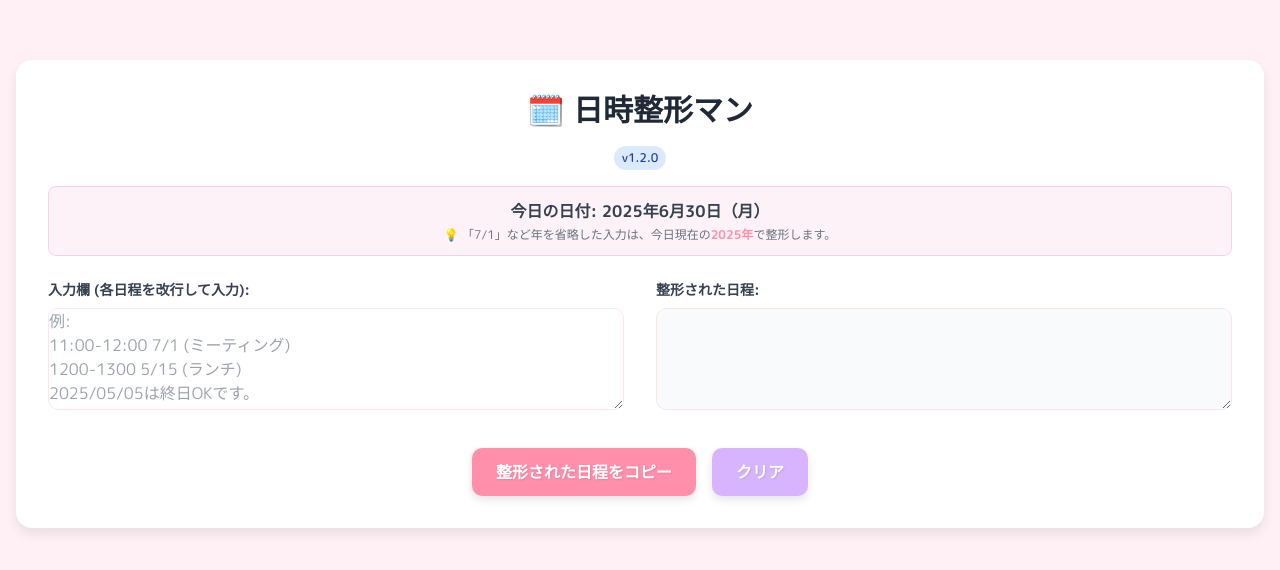
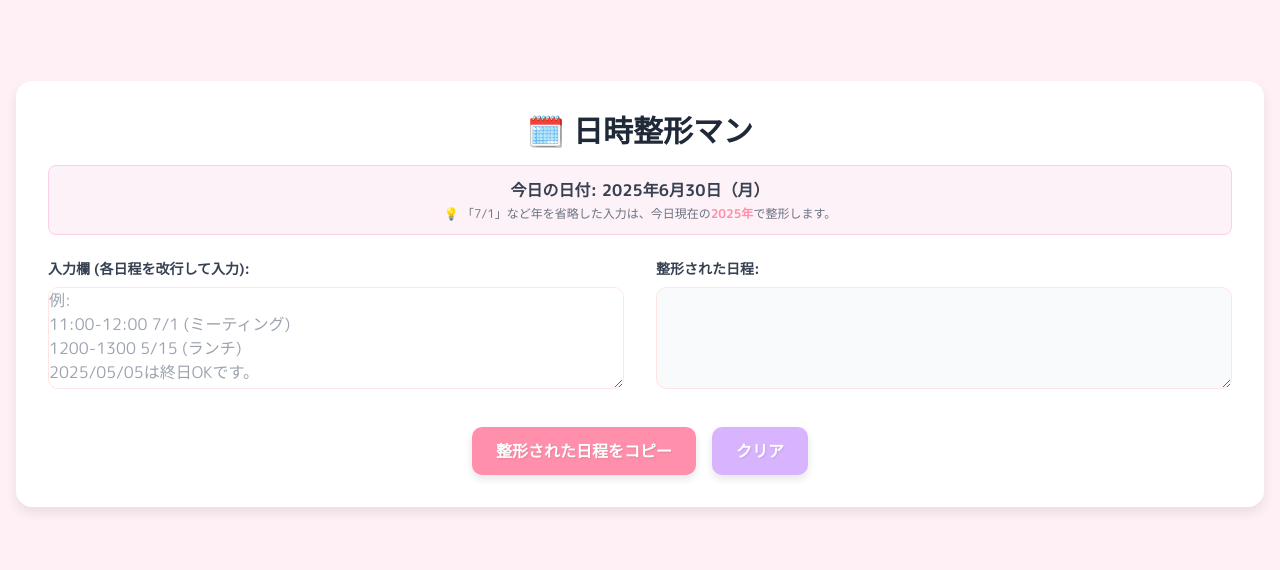
Before and after one commit to takeshiogata/datetimeparser, a plain HTML site: page index.html in a window 1280 px wide. Shown: the part 106-676 px from the top of the page. Drawn offline with nearby package versions, Linux system fonts and the light colour scheme.

Commit message:
deploy: 5e7ff4ff50025efede1679c841ed65d632e509e8

```diff
--- a/index.html
+++ b/index.html
@@ -11,9 +11,6 @@
 <body class="flex items-center justify-center min-h-screen p-4">
     <div class="container w-full">
         <h1 class="text-3xl font-bold text-center text-gray-800 mb-4">🗓️ 日時整形マン</h1>
-        <div class="text-center mb-4">
-            <span id="versionInfo" class="inline-block bg-blue-100 text-blue-800 text-xs px-2 py-1 rounded-full font-medium"></span>
-        </div>
 
         <!-- 情報表示ボックス -->
         <div class="bg-pink-50 border border-pink-200 rounded-lg p-3 text-center mb-6">
--- a/js/app.js
+++ b/js/app.js
@@ -36,7 +36,6 @@ export class DateTimeFormatterApp {
     _setupUI() {
         const todayInfo = DateFormatter.getTodayInfo();
         this.uiManager.displayTodayInfo(todayInfo);
-        this.uiManager.displayVersionInfo();
 
         // パーサーの現在年を更新
         this.parser.updateCurrentYear(todayInfo.year);
--- a/js/config.js
+++ b/js/config.js
@@ -2,13 +2,6 @@
  * アプリケーションの設定値を管理するモジュール
  */
 export const CONFIG = {
-    // アプリケーション情報
-    app: {
-        name: '日時整形マン',
-        version: '1.2.0',
-        buildDate: '2025-06-30'
-    },
-
     // 曜日の配列
     weekdays: ['日', '月', '火', '水', '木', '金', '土'],
 
--- a/js/ui-manager.js
+++ b/js/ui-manager.js
@@ -16,7 +16,7 @@ export class UIManager {
     _getDOMElements() {
         const requiredElements = [
             'inputDates', 'outputDates', 'copyButton',
-            'clearButton', 'messageBox', 'todaysDate', 'baseYearInfo', 'versionInfo'
+            'clearButton', 'messageBox', 'todaysDate', 'baseYearInfo'
         ];
 
         const elements = {};
@@ -96,13 +96,6 @@ export class UIManager {
     }
 
     /**
-     * バージョン情報を表示する
-     */
-    displayVersionInfo() {
-        this.elements.versionInfo.textContent = `v${CONFIG.app.version}`;
-    }
-
-    /**
      * クリップボードにテキストをコピーする
      * @param {string} text - コピーするテキスト
      * @returns {Promise<boolean>} - コピーが成功したかどうか
```
Also changed, not shown: .github/workflows/deploy.yml (deleted), README.md, 1 other file.
